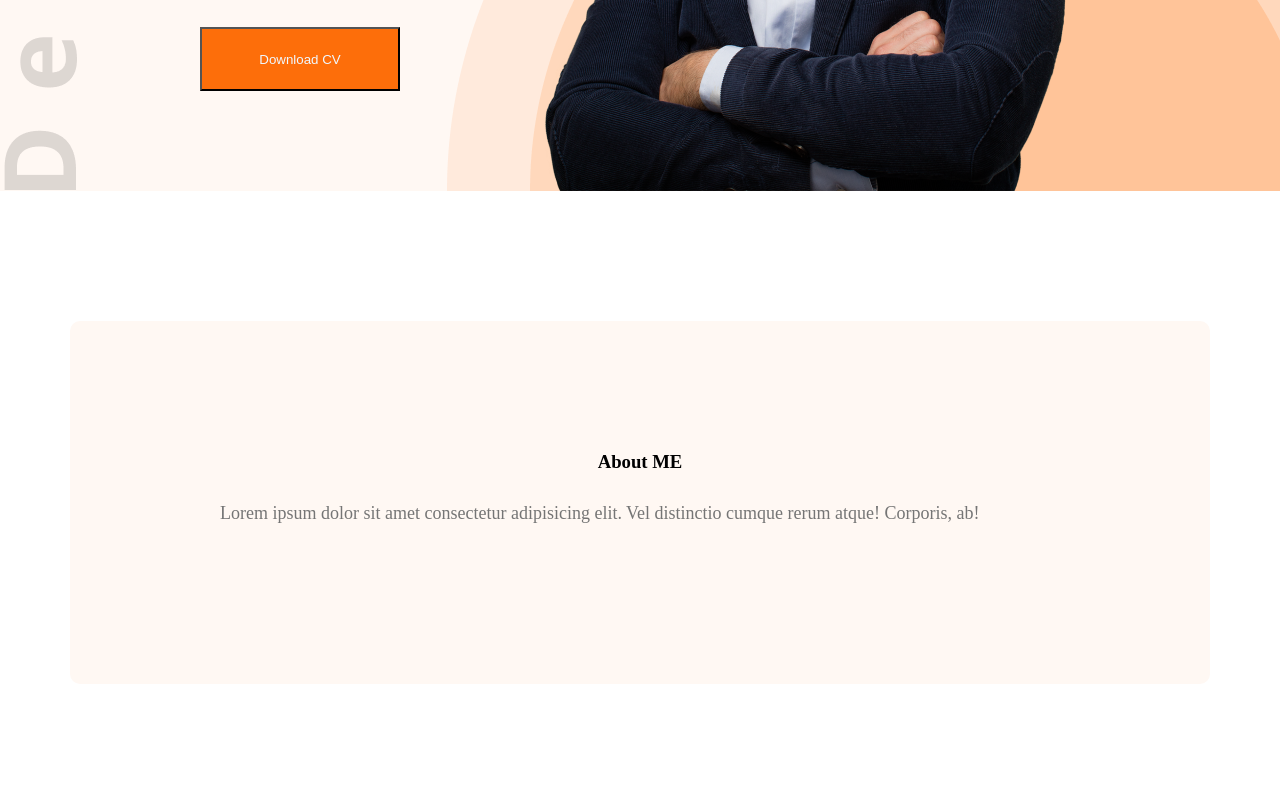
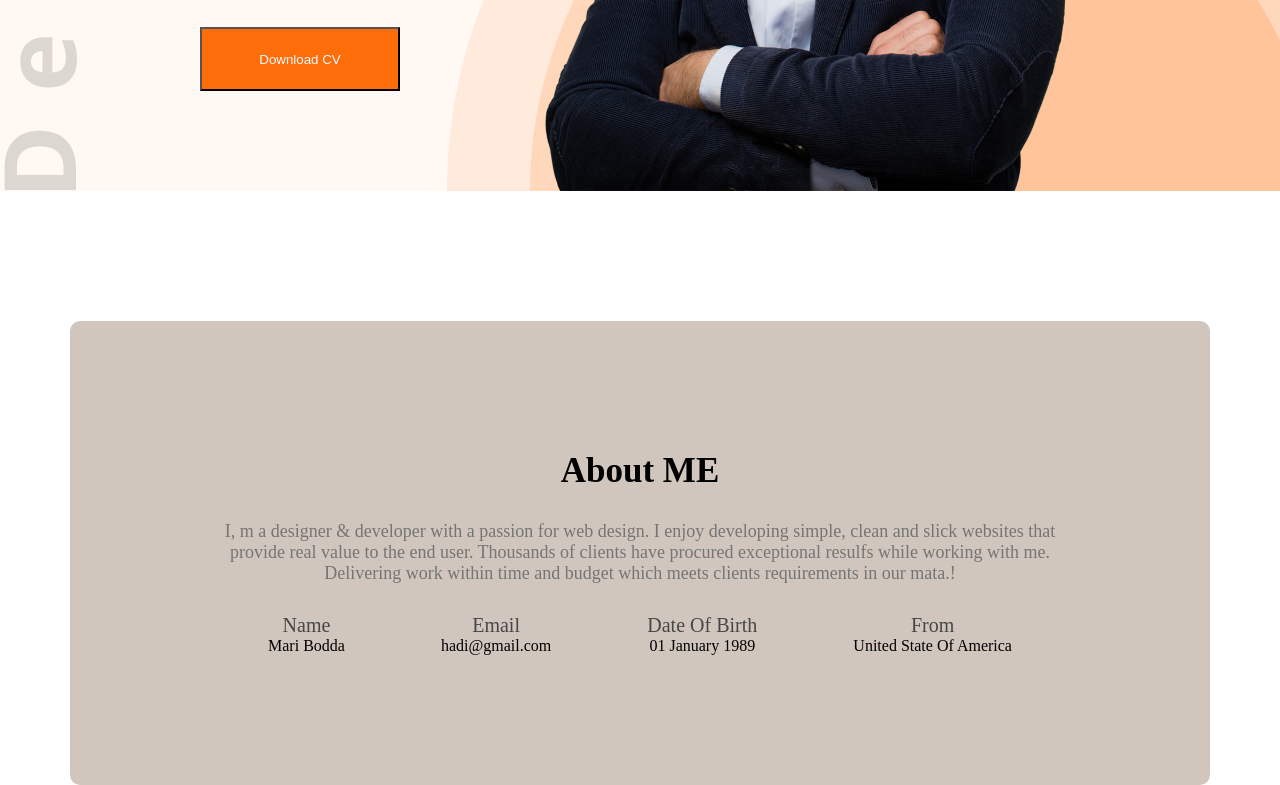
Before and after one commit to masumpost/devloper-fortfolio, a plain HTML site: page index.html in a window 1280 px wide. Shown: the part 651-1436 px from the top of the page. Before the commit the page ends 1335 px from the top, so only its background shows below. Drawn offline with Linux system fonts and the light colour scheme.

```diff
--- a/index.html
+++ b/index.html
@@ -30,7 +30,25 @@
     <main>
        <section class="about">
         <h3 class="section-title">About ME</h3>
-        <p class="section-detail">Lorem ipsum dolor sit amet consectetur adipisicing elit. Vel distinctio cumque rerum atque! Corporis, ab!</p>
+        <p class="section-detail">I, m a designer & developer with a passion for web design. I enjoy developing simple, clean and slick websites that provide real value to the end user. Thousands of clients have procured exceptional resulfs while working with me. Delivering work within time and budget which meets clients requirements in our mata.!</p>
+        <div class="about-info-box">
+            <div class="about-info">
+                <p class="info-title">Name</p>
+                <p class="info-drisciption">Mari Bodda</p>
+            </div>
+            <div class="about-info">
+                <p class="info-title">Email</p>
+                <p class="info-drisciption">hadi@gmail.com </p>
+            </div>
+            <div class="about-info">
+                <p class="info-title">Date Of Birth</p>
+                <p class="info-driscption">01 January 1989</p>
+            </div>
+            <div class="about-info">
+                <p class="info-title">From</p>
+                <p class="info-driscption">United State Of America</p>
+            </div>
+        </div>
        </section>
     </main>
     <footer>
--- a/styles/protfolio.css
+++ b/styles/protfolio.css
@@ -78,15 +78,30 @@
 }
 .about{
 margin-top: 130px;
-background: #FFF8F3;
+background: hwb(26 74% 18%);
 border-radius: 10px;
 padding: 130px 150px;
+text-align: center;
 }
 .section-title{
-text-align: center;
 margin-bottom: 30px;
+font-weight: 700;
+font-size: 35px;
 }
 .section-detail{
 color: #757575;
 font-size: 18px;
 margin-bottom: 30px;}
+.about-info-box{
+    display: flex;
+    justify-content: space-around;
+}
+.about .info-title{
+    color: #474747;
+    font-size: 20px;
+}
+.about .info-driscription{
+    color: #474747;
+    font-weight: 700;
+    font-size: 20px;
+}
```
